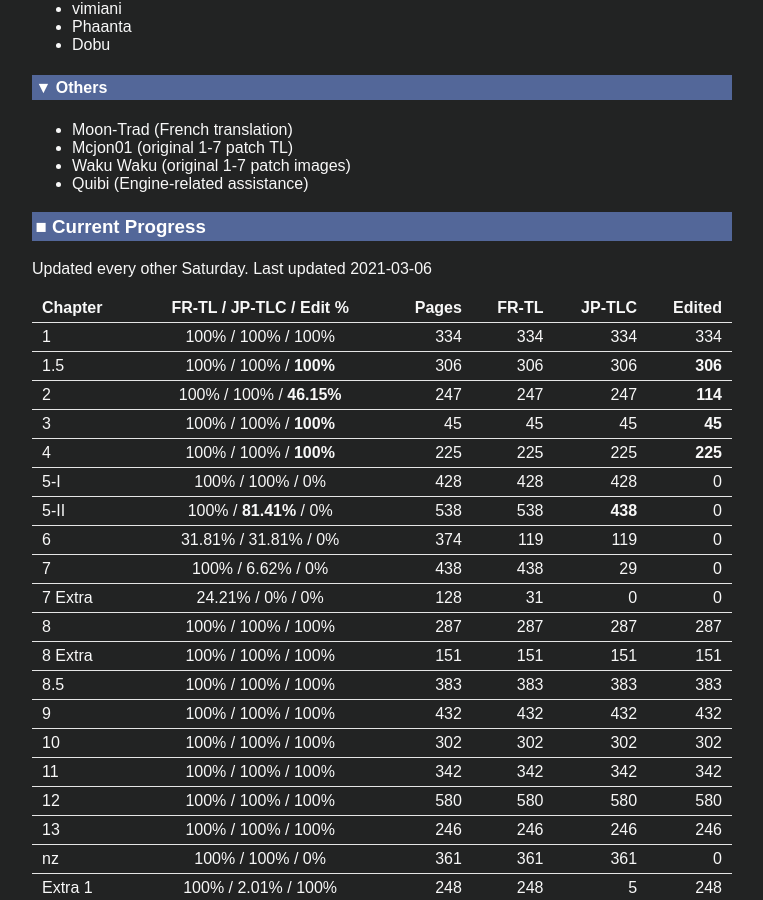
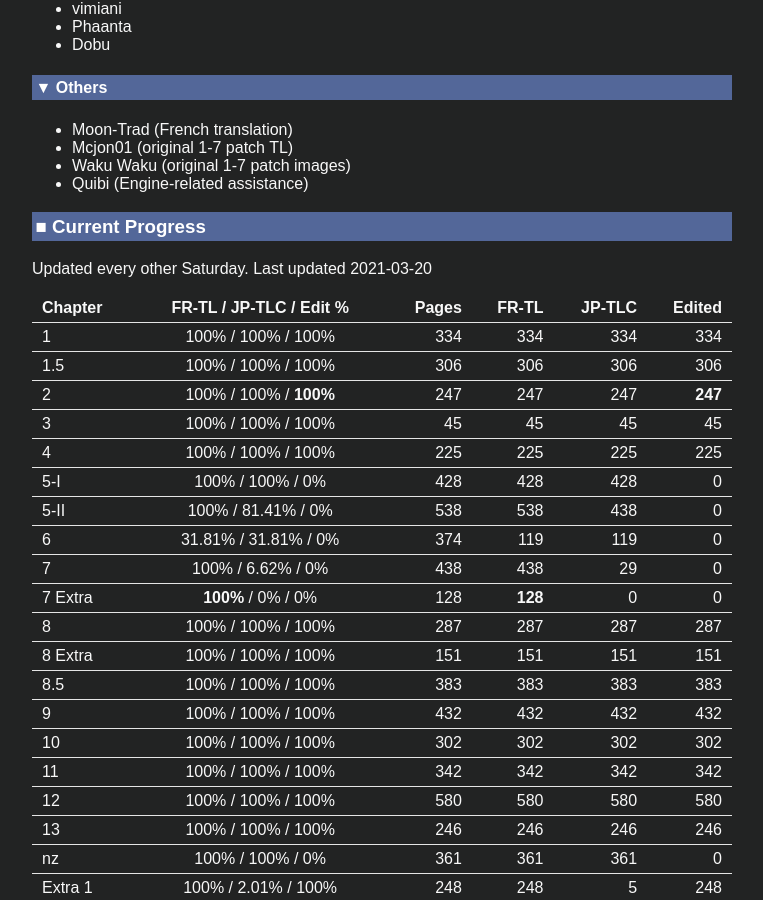
Before and after one commit to Hollow-Moon/Hollow-Moon.github.io, a Jekyll site: the page built from wohn-tl/index.md, in a window 1280 px wide and 900 px high, scrolled down 2869 px. Shown: the whole window, without its empty margins (258-1021 px from the left). Built offline with Jekyll 4.4.1, drawn with Linux system fonts in a browser that asks for light colours; some of the changed text lies outside the part shown.

Commit message:
Update index.md

```diff
--- a/wohn-tl/index.md
+++ b/wohn-tl/index.md
@@ -86,20 +86,20 @@ The latest patch can be downloaded [here](https://github.com/Hollow-Moon/mahoyo-
 * Quibi (Engine-related assistance)
 
 ### Current Progress
-Updated every other Saturday. Last updated 2021-03-06
+Updated every other Saturday. Last updated 2021-03-20
 
 | Chapter  | FR-TL / JP-TLC / Edit %  | Pages   | FR-TL  | JP-TLC | Edited |
 | -------- |:------------------------:| -------:| ------:| ------:| ------:|
 | 1        | 100% / 100% / 100%       | 334     | 334    | 334    | 334    |
-| 1.5      | 100% / 100% / **100%**     | 306     | 306    | 306    | **306**    |
-| 2        | 100% / 100% / **46.15%**     | 247     | 247    | 247    | **114**    |
-| 3        | 100% / 100% / **100%**         | 45      | 45     | 45     | **45**      |
-| 4        | 100% / 100% / **100%**     | 225     | 225    | 225    | **225**    |
+| 1.5      | 100% / 100% / 100%       | 306     | 306    | 306    | 306    |
+| 2        | 100% / 100% / **100%**       | 247     | 247    | 247    | **247**    |
+| 3        | 100% / 100% / 100%       | 45      | 45     | 45     | 45     |
+| 4        | 100% / 100% / 100%       | 225     | 225    | 225    | 225    |
 | 5-I      | 100% / 100% / 0%         | 428     | 428    | 428    | 0      |
-| 5-II     | 100% / **81.41%** / 0%       | 538     | 538    | **438**    | 0      |
+| 5-II     | 100% / 81.41% / 0%       | 538     | 538    | 438    | 0      |
 | 6        | 31.81% / 31.81% / 0%     | 374     | 119    | 119    | 0      |
 | 7        | 100% / 6.62% / 0%        | 438     | 438    | 29     | 0      |
-| 7 Extra  | 24.21% / 0% / 0%         | 128     | 31     | 0      | 0      |
+| 7 Extra  | **100%** / 0% / 0%         | 128     | **128**     | 0      | 0      |
 | 8        | 100% / 100% / 100%       | 287     | 287    | 287    | 287    |
 | 8 Extra  | 100% / 100% / 100%       | 151     | 151    | 151    | 151    |
 | 8.5      | 100% / 100% / 100%       | 383     | 383    | 383    | 383    |
@@ -110,8 +110,8 @@ Updated every other Saturday. Last updated 2021-03-06
 | 13       | 100% / 100% / 100%       | 246     | 246    | 246    | 246    |
 | nz       | 100% / 100% / 0%         | 361     | 361    | 361    | 0      |
 | Extra 1  | 100% / 2.01% / 100%      | 248     | 248    | 5      | 248    |
-| Extra 2  | **100%** / 0% / 0%         | 836     | **836**    | 0      | 0      |
-| TOTAL    | 95.13% / 72.74% / 55.24% | 7231    | 6879   | 5260   | 3995   |
+| Extra 2  | 100% / 0% / 0%           | 836     | 836    | 0      | 0      |
+| TOTAL    | 96.47% / 72.74% / 57.08% | 7231    | 6976   | 5260   | 4128   |
 
 ### Subpages
 * [Frequently asked questions](faq/)
```
